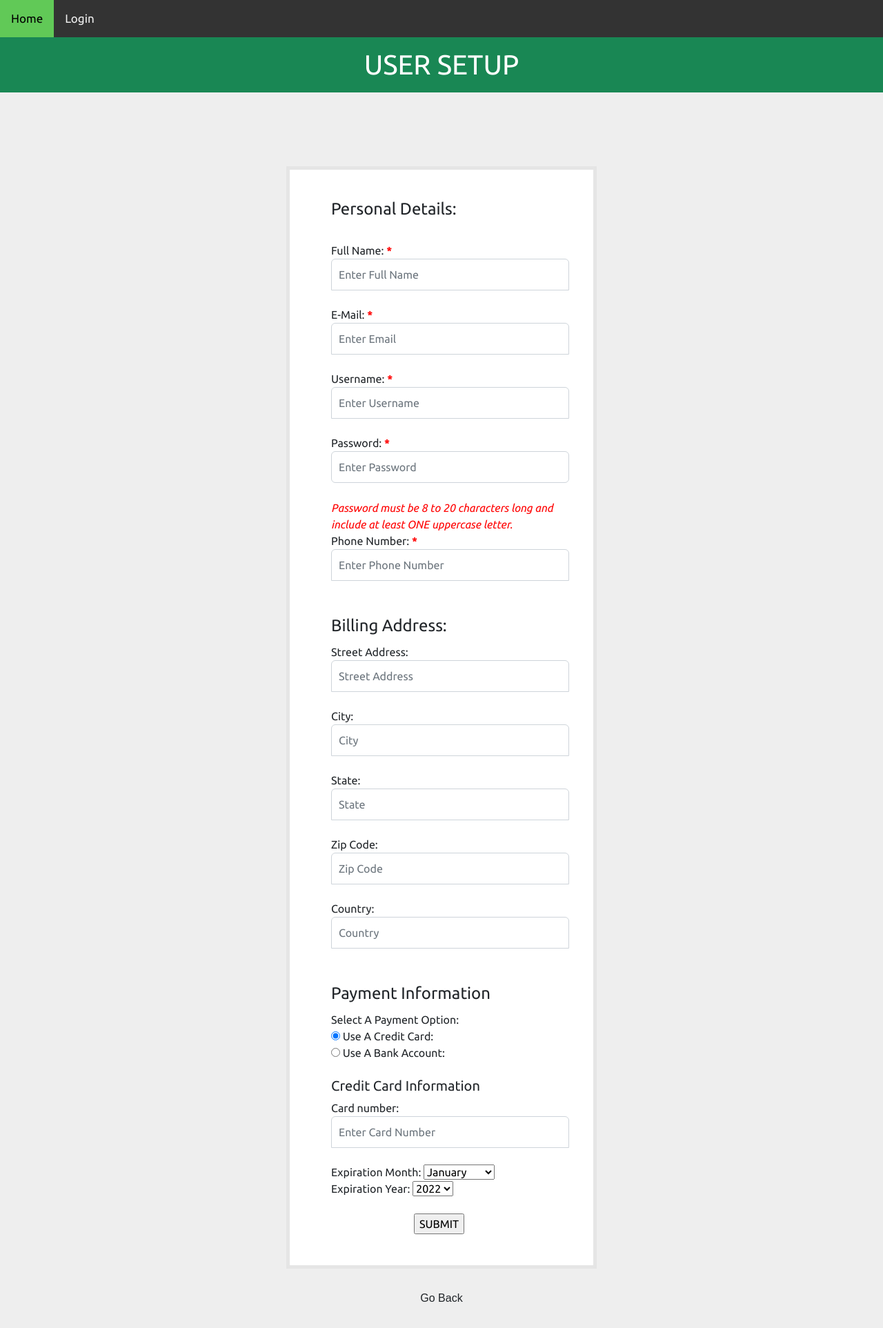
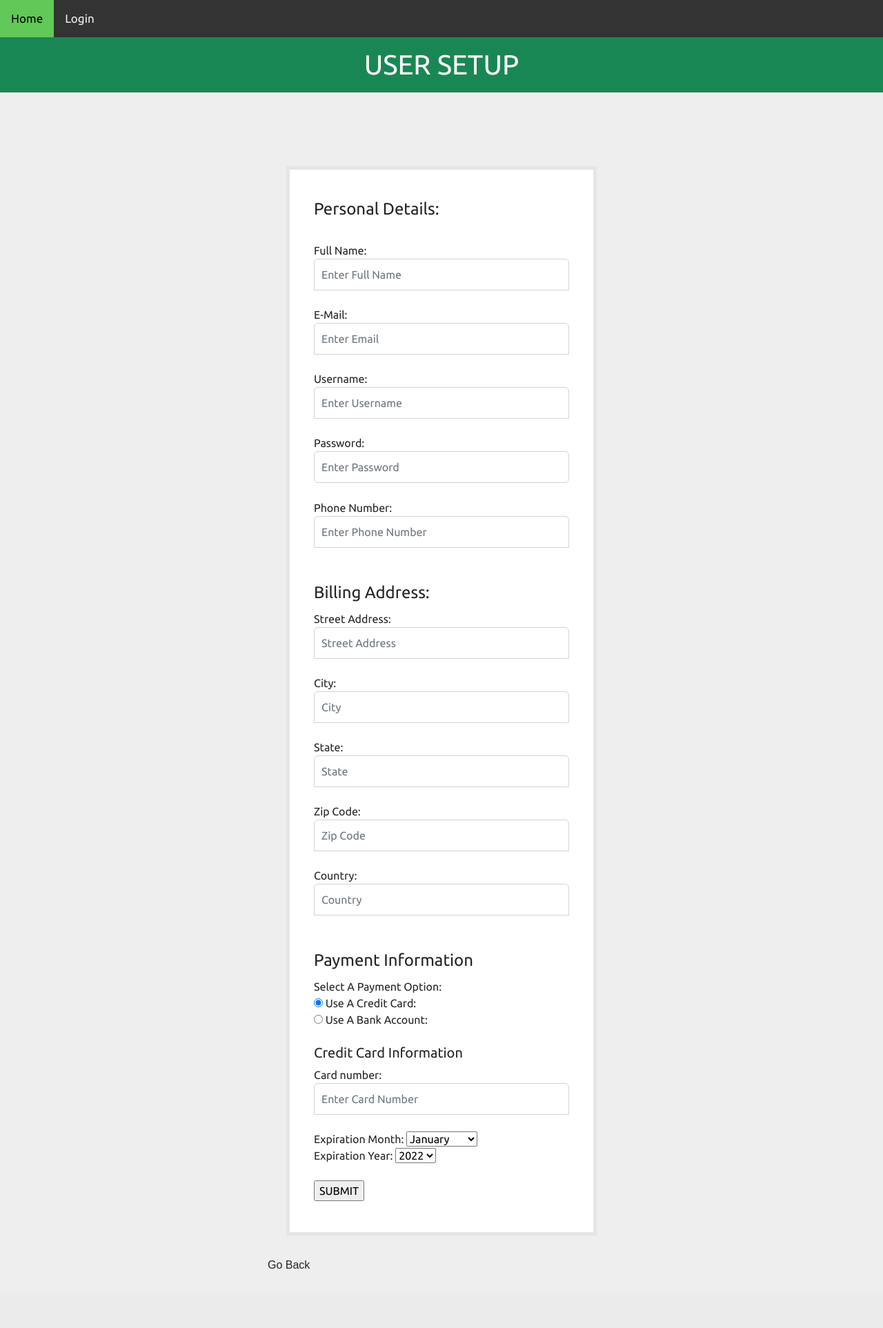
Before and after one commit to ZackPaz2023/CapstoneGroup, a Flask app: page /new-user-form in a window 1280 px wide. Shown: the whole page at 69% size. After the commit the page ends 1839 px from the top, so only its background shows below. Run offline with Flask 2, Linux system fonts and the light colour scheme.

Commit message:
fixed everything AGAIN. please be sure to update to this

```diff
--- a/templates/dashboard.html
+++ b/templates/dashboard.html
@@ -109,9 +109,9 @@ body{
 <!--button menu-->
 <div class="topnav">
     <a href="/dashboard">Home</a>
-    <a href="/new-fundraiser">New fundraiser</a>
+    <a href="/new-fundraiser">New Fundraiser</a>
     <a href="/settings">Settings</a>
-    <a class="text-right" href="/log-out">Log out</a>
+    <a href="/log-out">Log out</a>
 </div>
 {% endif %}
 
--- a/templates/login.html
+++ b/templates/login.html
@@ -15,8 +15,6 @@
         input[type=submit]{margin-left: 25px;}
 
         label{margin-left: 25px;}
-
-        button{margin-left: 375px;}
 
         body{
             background: #eee !important;
@@ -87,6 +85,7 @@
 <body>
 <div class="topnav">
     <a href="/dashboard">Home</a>
+    <a href="/new-user-form">Sign Up!</a>
 </div>
 
 <div>
@@ -109,7 +108,7 @@
 </div>
 
 <br><br>
-<button class="btn btn-default" onclick="history.back()">Go Back</button>
+<button class="btn btn-default" onclick="history.back()" style="margin-left: 375px">Go Back</button>
 
 <script>
 window.onscroll = function() {myFunction()};
--- a/templates/new-user-form.html
+++ b/templates/new-user-form.html
@@ -15,13 +15,11 @@
     * {box-sizing: border-box; font-family: ubuntu;}
 
         button{
-        margin-left: 45%;
-        width: 10%;
+        margin-left: 375px;
+
         }
 
-        fieldset{
-            margin-left: 25px;
-        }
+
 
         body{
             background: #eee !important;
@@ -64,7 +62,6 @@
         }
 
         input[type="text"]{
-
                 margin-bottom: -1px;
                 border-bottom-left-radius: 0;
                 border-bottom-right-radius: 0;
@@ -96,16 +93,6 @@
           background-color: #61C957;
           color: black;
         }
-
-        .sticky {
-          position: fixed;
-          top: 0;
-          width: 100%;
-        }
-
-        .sticky + .content {
-          padding-top: 60px;
-        }
     </style>
 </head>
 
@@ -120,13 +107,10 @@
 
         <form action="/fillingNewUserForm"  method="post">
             <div class="wrapper">
-    <!--        <div class="container">-->
-                <fieldset>
+                <div>
                     <br>
                     <legend class="form-details">Personal Details:</legend>
                     <br>
-        <!--            <div class="row">-->
-        <!--                <div class="col-sm">-->
                     <label for="Name">Full Name:
                     {% if flag[0] == 0 %}
                         <b style="color:red;">*</b>
@@ -165,11 +149,9 @@
                     </label><br>
                     <input type="text" id="PhoneNumber" name="PhoneNumber" class="form-control" placeholder="Enter Phone Number" value="{{ inputData[4] }}" required>
                     <br>
-        <!--                </div>-->
-                </fieldset>
+                </div>
 
-                <fieldset>
-        <!--                <div class="col-sm">-->
+                <div>
                     <br>
                     <legend>Billing Address:</legend>
                     <br>
@@ -203,9 +185,9 @@
                         {% endif %}</label><br>
                     <input type="text" id="Country" name="Country" class="form-control" placeholder="Country" value="{{ inputData[9] }}">
                     <br>
-                </fieldset>
+                </div>
         <!--                </div>-->
-                <fieldset>
+                <div>
                     <br>
                     <legend>Payment Information</legend>
         <!--                    <div class="col-sm">-->
@@ -275,9 +257,9 @@
                         <input type="text" id="AccountNumber" name="AccountNumber" class="form-control" placeholder="Enter Account Number" value="{{ inputData[16] }}">
                         <br>
                     </div>
-                </fieldset>
+                </div>
 
-                <input type="submit" value="SUBMIT" style="margin-left: 145px;">
+                <input type="submit" value="SUBMIT">
             </div>
 
         </form>
```
Also changed, not shown: templates/fundraiser.html (+3 -7 lines), templates/new-donation.html (+6 -12 lines), templates/new-fundraiser-form.html (+5 -8 lines).
